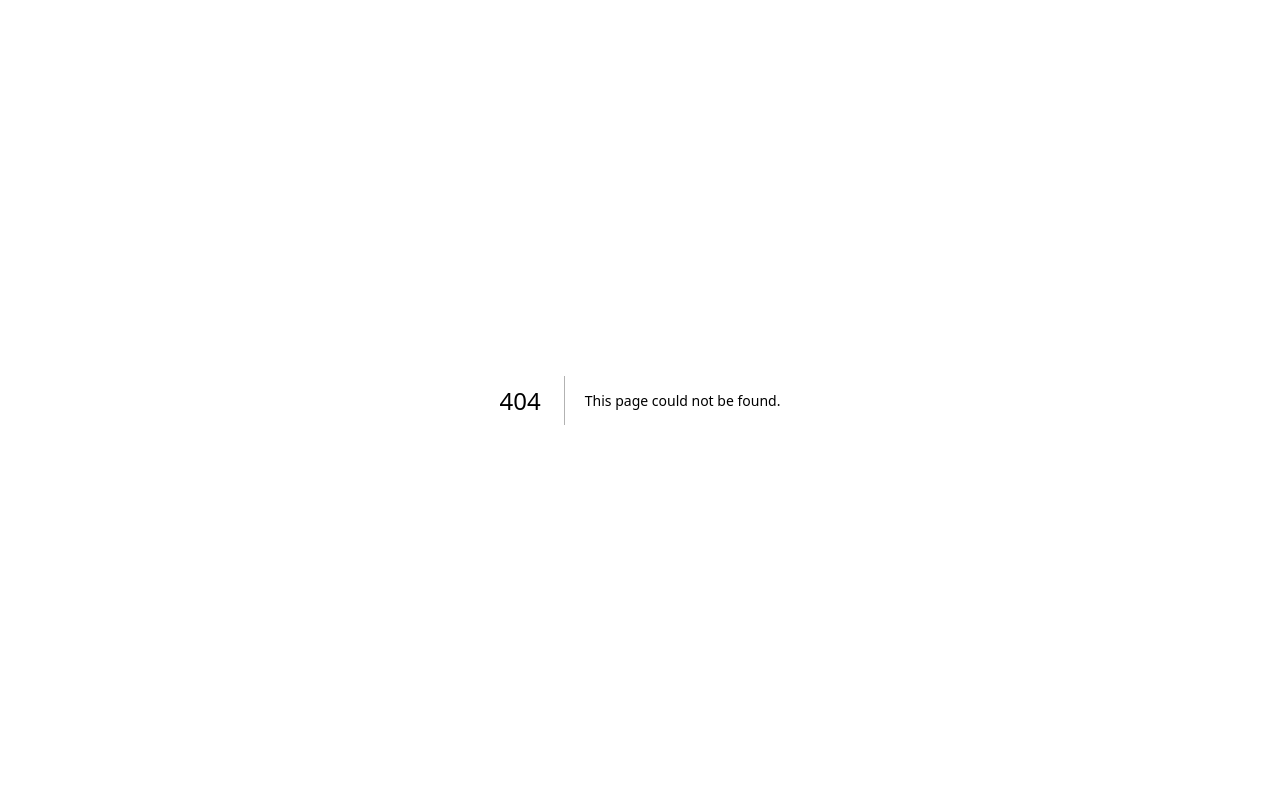
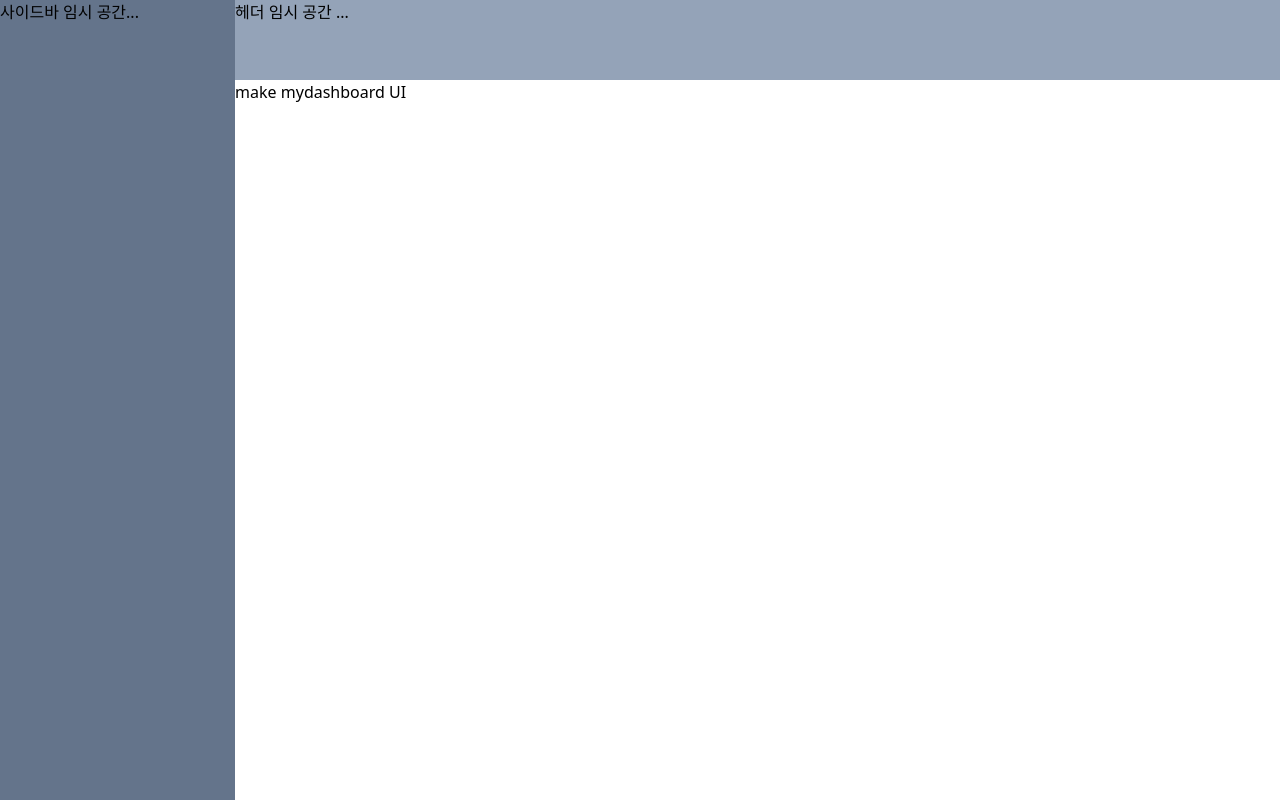
Before and after one commit to Sprint-Part3-Team14/Taskify, a Next.js app: page /mydashboard in a window 1280 px wide. Before the commit this address had no page. Built offline with nearby package versions, Linux system fonts and the light colour scheme.

Commit message:
🚚 Change folder structure considering dyanmic path
dashboard 페이지의 기본 url값으로 id를 받아서 그에 맞게 수정 및 같은 layout을 공유하는 mydashborad 폴더 생성

```diff
--- /dev/null
+++ b/app/(dashboard)/mydashboard/page.tsx
@@ -0,0 +1,5 @@
+const Mydashboard = () => {
+  return <div>make mydashboard UI</div>;
+};
+
+export default Mydashboard;
--- a/components/dashboard/DashboardList/DashboardList.tsx
+++ b/components/dashboard/DashboardList/DashboardList.tsx
@@ -1,7 +1,7 @@
 import AddButton from '../AddButton/AddButton';
 import DashboardTitle from '../DashboardTitle/DashboardTitle';
 
-import { CardProps } from '@/app/dashboard/[id]/page';
+import { CardProps } from '@/app/(dashboard)/dashboard/[id]/page';
 import Card from '@/components/Card/Card';
 
 //타입수정
```
Also changed, not shown: app/(dashboard)/dashboard/[id]/page.tsx (renamed from app/dashboard/[id]/page.tsx), app/(dashboard)/layout.tsx (renamed from app/dashboard/layout.tsx).
